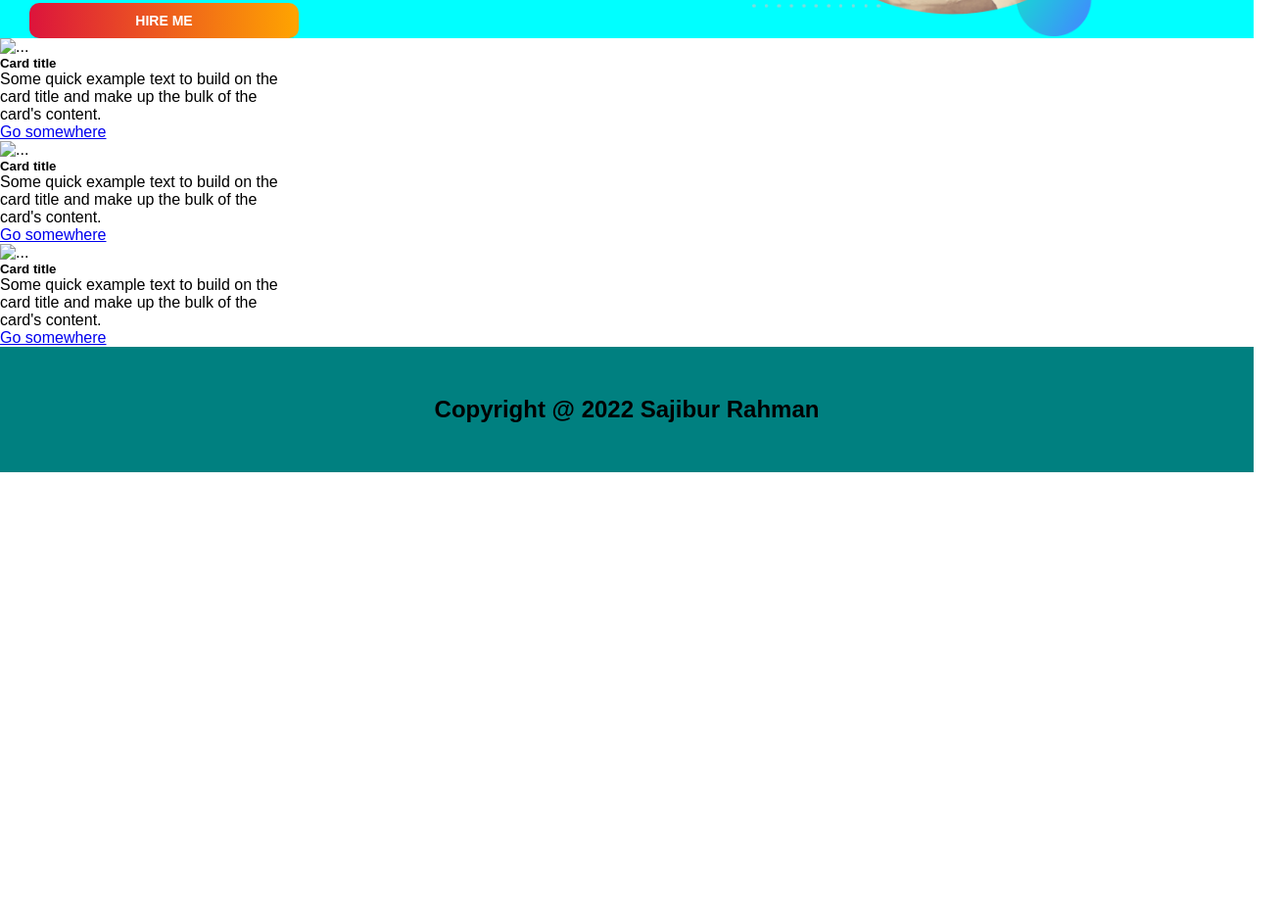
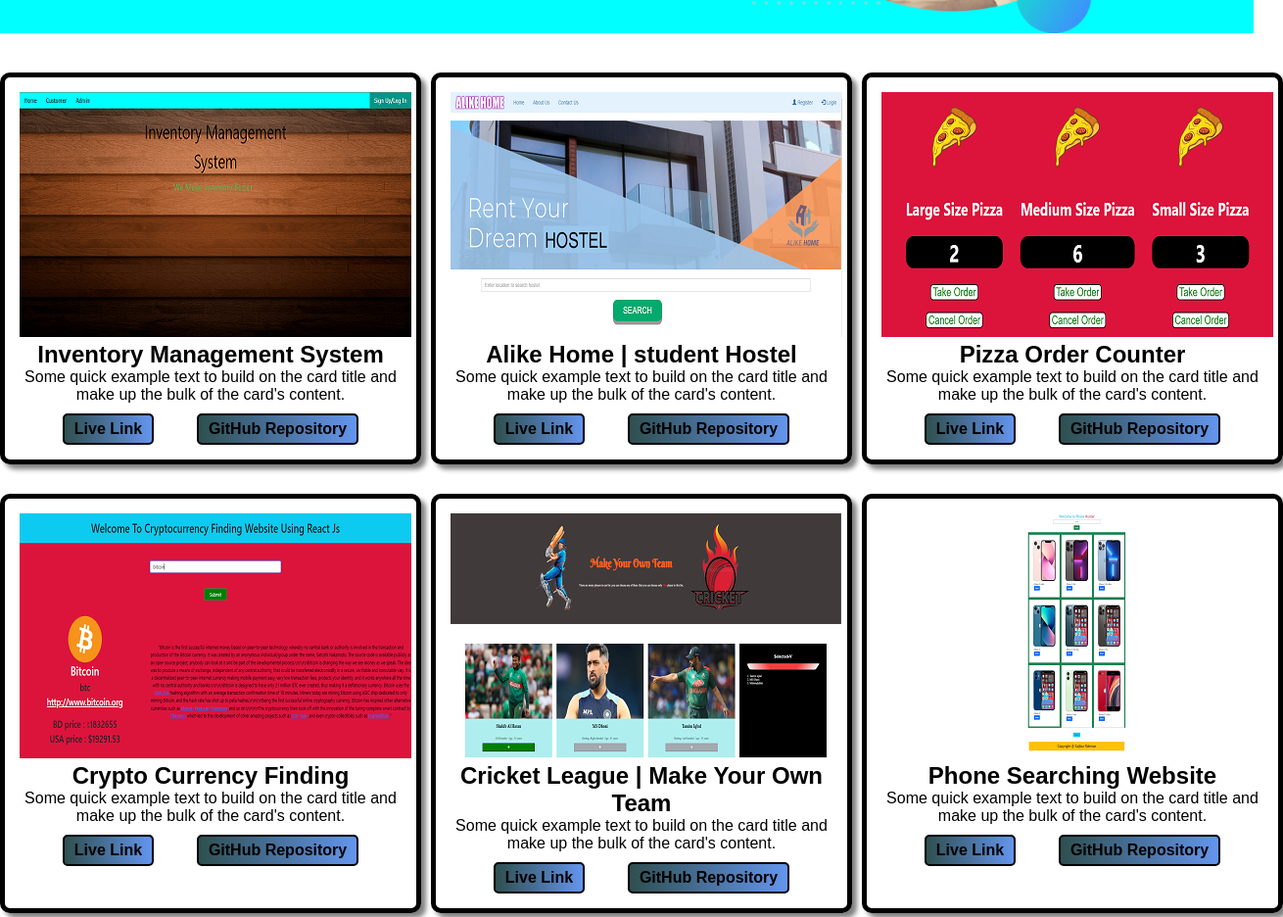
Before and after one commit to sajiburrahmansajib/My-Portfolio, a plain HTML site: page index.html in a window 1280 px wide. Shown: the part 477-1413 px from the top of the page at 98% size, 1310 px wide, since content can reach past the window. Before the commit the page ends 959 px from the top, so only its background shows below. Drawn offline with Linux system fonts and the light colour scheme.

Commit message:
Project list added

```diff
--- a/css/style.css
+++ b/css/style.css
@@ -95,7 +95,7 @@ header {
 }
 
 .left_half h1 {
-    font-size: 50px;
+    font-size: 40px;
 }
 
 .left_half h3 {
@@ -113,6 +113,43 @@ header {
     height: 40%;
 }
 
+.card {
+    border: 5px solid black;
+    width: 430px;
+    text-align: center;
+    padding: 15px;
+    box-shadow: 5px 5px 5px gray;
+    border-radius: 10px;
+}
+
+.project_info {
+    display: grid;
+    justify-items: center;
+    grid-template-columns: repeat(3, 1fr);
+    column-gap: 10px;
+    row-gap: 30px;
+    margin-top: 40px;
+    margin-bottom: 40px;
+
+}
+
+.btn-link {
+    display: flex;
+    justify-content: space-evenly;
+    margin-top: 10px;
+}
+
+.btn-link a {
+    text-decoration: none;
+    color: black;
+    border: 2px solid black;
+    padding: 5px 10px;
+    font-weight: 700;
+    background-image: linear-gradient(to right, darkslategrey, cornflowerblue);
+    border-radius: 5px;
+
+}
+
 
 
 /* footer part design */
--- a/index.html
+++ b/index.html
@@ -20,7 +20,7 @@
             </div>
             <nav>
                 <a href="#mainIntro">Home</a>
-                <a href="">Projects</a>
+                <a href="#project">Projects</a>
                 <a href="">Contuct Me</a>
                 <a href="">Skills</a>
             </nav>
@@ -50,33 +50,78 @@
         </section>
         <!-- project part start -->
 
-        <section>
-            <div>
-                <div class="card" style="width: 18rem;">
-                    <img src="..." class="card-img-top" alt="...">
+        <section id="project">
+            <div class="project_info">
+                <div class="card">
+                    <img src="project/inventory.PNG" class="card-img-top" alt="...">
                     <div class="card-body">
-                        <h5 class="card-title">Card title</h5>
+                        <h2 class="card-title">Inventory Management System</h2>
                         <p class="card-text">Some quick example text to build on the card title and make up the bulk
                             of the card's content.</p>
-                        <a href="#" class="btn btn-primary">Go somewhere</a>
+                        <div class="btn-link">
+                            <a href="">Live Link</a>
+                            <a href="">GitHub Repository</a>
+                        </div>
                     </div>
                 </div>
-                <div class="card" style="width: 18rem;">
-                    <img src="..." class="card-img-top" alt="...">
+                <div class="card">
+                    <img src="project/Alikehome.PNG" class="card-img-top" alt="...">
                     <div class="card-body">
-                        <h5 class="card-title">Card title</h5>
+                        <h2 class="card-title">Alike Home | student Hostel</h2>
                         <p class="card-text">Some quick example text to build on the card title and make up the bulk
                             of the card's content.</p>
-                        <a href="#" class="btn btn-primary">Go somewhere</a>
+                        <div class="btn-link">
+                            <a href="">Live Link</a>
+                            <a href="">GitHub Repository</a>
+                        </div>
                     </div>
                 </div>
-                <div class="card" style="width: 18rem;">
-                    <img src="..." class="card-img-top" alt="...">
+                <div class="card">
+                    <img src="project/Pizza.PNG" class="card-img-top" alt="...">
                     <div class="card-body">
-                        <h5 class="card-title">Card title</h5>
+                        <h2 class="card-title">Pizza Order Counter</h2>
                         <p class="card-text">Some quick example text to build on the card title and make up the bulk
                             of the card's content.</p>
-                        <a href="#" class="btn btn-primary">Go somewhere</a>
+                        <div class="btn-link">
+                            <a href="">Live Link</a>
+                            <a href="">GitHub Repository</a>
+                        </div>
+                    </div>
+                </div>
+                <div class="card">
+                    <img src="project/Cripto.PNG" class="card-img-top" alt="...">
+                    <div class="card-body">
+                        <h2 class="card-title">Crypto Currency Finding</h2>
+                        <p class="card-text">Some quick example text to build on the card title and make up the bulk
+                            of the card's content.</p>
+                        <div class="btn-link">
+                            <a href="">Live Link</a>
+                            <a href="">GitHub Repository</a>
+                        </div>
+                    </div>
+                </div>
+                <div class="card">
+                    <img src="project/cricket.PNG" class="card-img-top" alt="...">
+                    <div class="card-body">
+                        <h2 class="card-title">Cricket League | Make Your Own Team</h2>
+                        <p class="card-text">Some quick example text to build on the card title and make up the bulk
+                            of the card's content.</p>
+                        <div class="btn-link">
+                            <a href="">Live Link</a>
+                            <a href="">GitHub Repository</a>
+                        </div>
+                    </div>
+                </div>
+                <div class="card">
+                    <img src="project/phone.PNG" class="card-img-top" alt="...">
+                    <div class="card-body">
+                        <h2 class="card-title">Phone Searching Website</h2>
+                        <p class="card-text">Some quick example text to build on the card title and make up the bulk
+                            of the card's content.</p>
+                        <div class="btn-link">
+                            <a href="">Live Link</a>
+                            <a href="">GitHub Repository</a>
+                        </div>
                     </div>
                 </div>
 
```
Also changed, not shown: project/Alikehome.PNG (added), project/Cripto.PNG (added), project/Pizza.PNG (added), project/cricket.PNG (added), project/inventory.PNG (added), project/phone.PNG (added).
